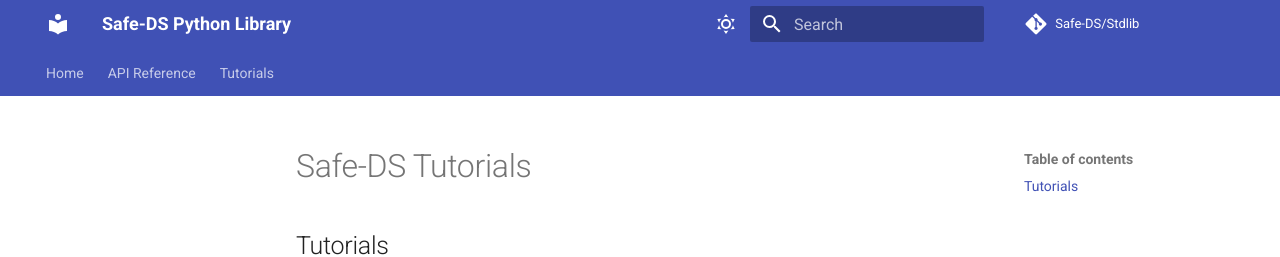
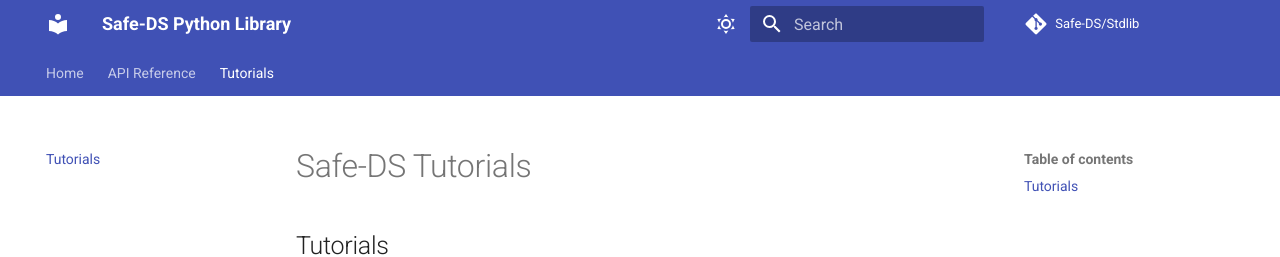
Before and after one commit to Safe-DS/Library, an MkDocs documentation site: the page built from docs/tutorials/README.md, in a window 1280 px wide. Shown: the top 257 px of the page. Built offline with MkDocs 1.6.1 and Material for MkDocs 9.7.7, drawn with Linux system fonts in a browser that asks for light colours; comment, search, counter and statistics services are not loaded.

Commit message:
docs: fix broken link

```diff
--- a/mkdocs.yml
+++ b/mkdocs.yml
@@ -5,7 +5,7 @@ repo_name: Safe-DS/Stdlib
 nav:
   - Home: README.md
   - API Reference: reference/
-  - Tutorials: Tutorials/README.md
+  - Tutorials: tutorials/README.md
 
 # Configuration of MkDocs & Material for MkDocs --------------------------------
 
```
